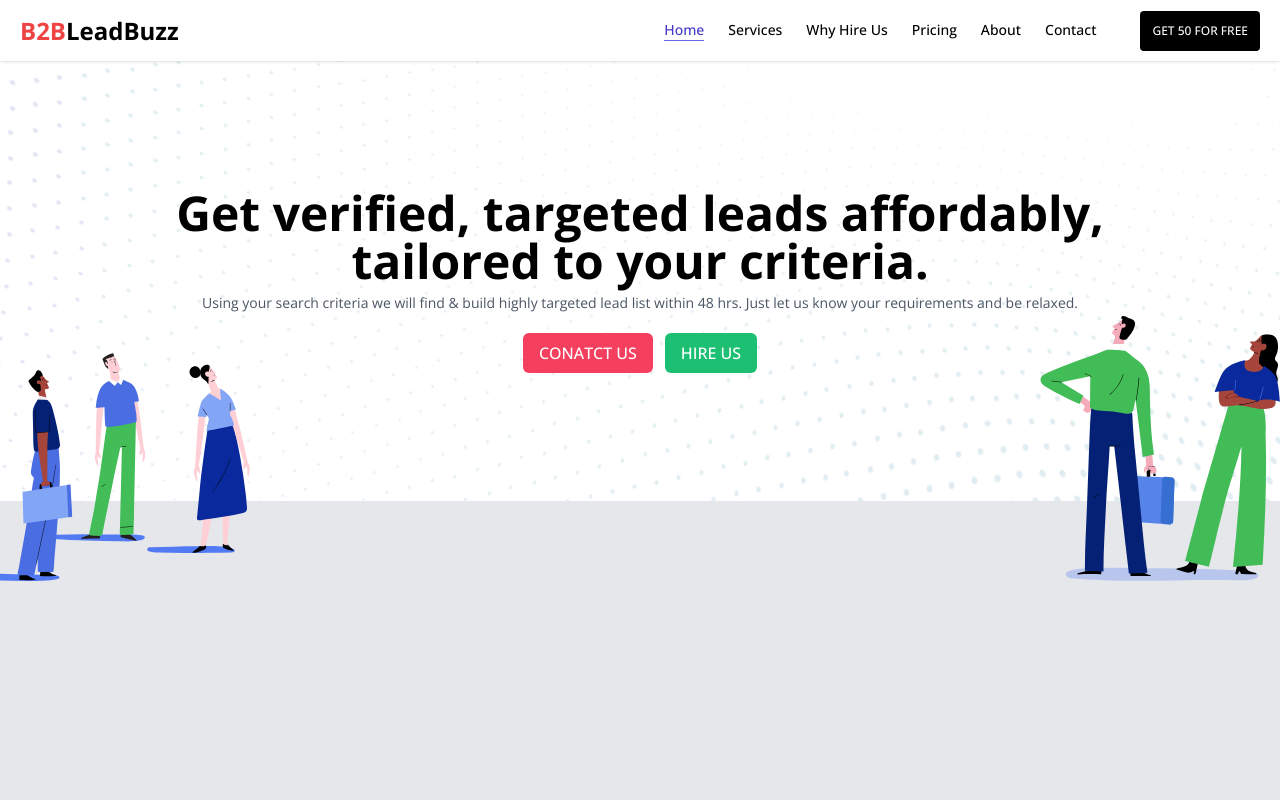
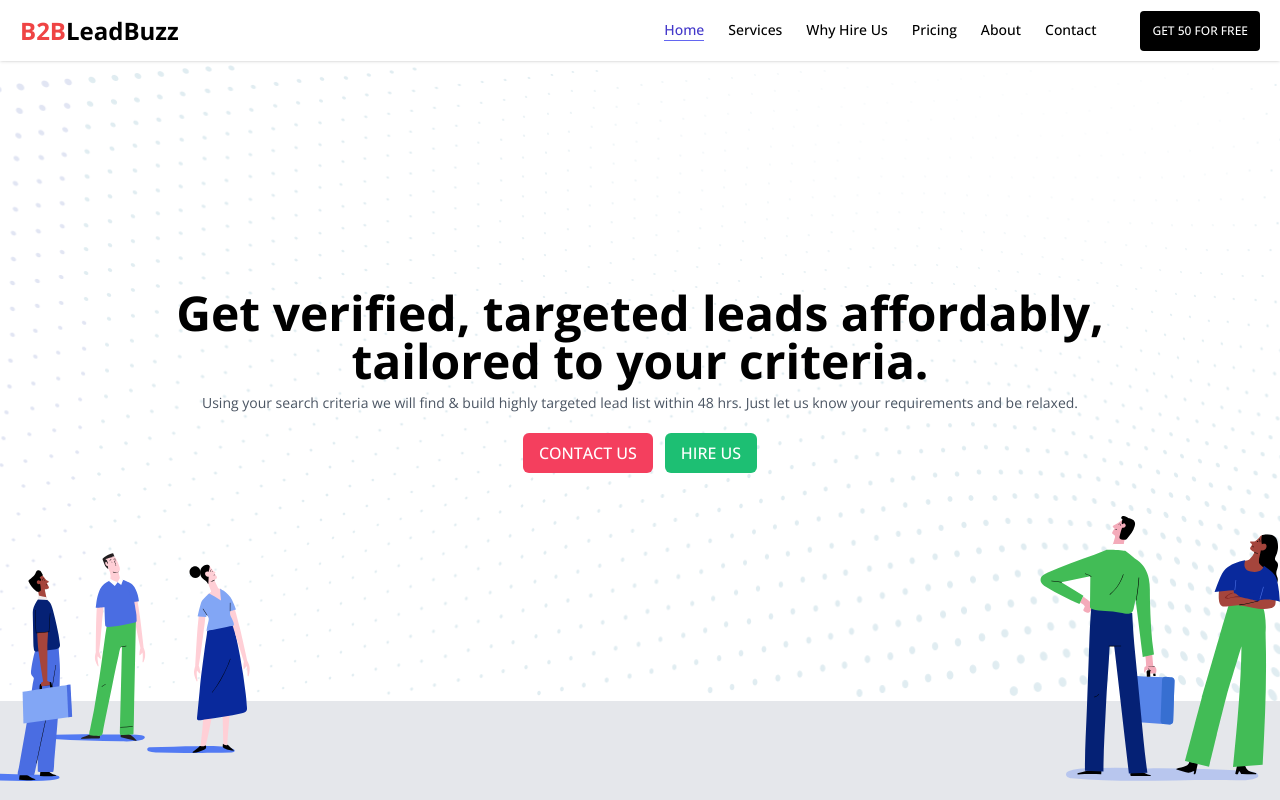
Before and after one commit to MdShobujDev/b2b-LeadBuzz, a Next.js app: page / in a window 1280 px wide. Shown: the top 800 px of the page. Built offline with nearby package versions, Linux system fonts and the light colour scheme; what @ant-design/nextjs-registry would draw is missing.

Commit message:
added responsive feat at hero section

```diff
--- a/src/components/Footer.tsx
+++ b/src/components/Footer.tsx
@@ -82,7 +82,7 @@ function Footer() {
               </li>
               <li className="flex items-center gap-1">
                 <FaEnvelope />
-                info@dreamleadagency.com
+                info@b2bleadbuzz.com
               </li>
               <li className="flex gap-1">
                 <FaLocationDot />
--- a/src/components/Header.tsx
+++ b/src/components/Header.tsx
@@ -24,7 +24,7 @@ function Header() {
 
   return (
     <>
-      <div className="shadow sticky top-0 bg-white  z-50">
+      <div className="shadow sticky top-0 bg-white/70  z-50 backdrop-blur">
         {/* big screen nav bar  */}
         <nav className=" max-w-7xl mx-auto px-5  flex items-center justify-between gap-4 min-[950px]:py-0 py-3">
           <div>
@@ -38,7 +38,7 @@ function Header() {
                 <Link
                   href={item.link}
                   key={item.id}
-                  className={`group hover:text-indigo-700 px-3 hover:bg-indigo-50 py-5 transition-all duration-300 text-sm font-medium ${
+                  className={`group hover:text-indigo-700 px-3  py-5 transition-all duration-300 text-sm font-medium ${
                     pathname === item.link ? "text-indigo-700" : ""
                   }`}
                 >
@@ -65,9 +65,9 @@ function Header() {
         </nav>
       </div>
       {/* // small screen nav bar */}
-      <div className="min-[950px]:hidden block relative">
+      <div className="min-[950px]:hidden block relative z-50">
         <div
-          className={`flex flex-col gap-5 bg-gray-100 fixed pt-4  top-14 shadow ${
+          className={`flex flex-col gap-5 bg-gray-100/80 fixed pt-4 backdrop-blur top-14 shadow ${
             isToggole ? "left-0 right-0" : "-left-96"
           } transition-all duration-500 ease-out`}
         >
--- a/src/components/HomePage/HeroSection.tsx
+++ b/src/components/HomePage/HeroSection.tsx
@@ -7,11 +7,12 @@ import Link from "next/link";
 const HeroSection = () => {
   return (
     <section
-      className=" max-w-7xl mx-auto px-5 text-center py-32 bg-center bg-no-repeat relative"
+      className=" max-w-7xl mx-auto px-5 flex items-center justify-center text-center h-[80vh] bg-center bg-no-repeat bg-cover relative"
       style={{
         backgroundImage: `url(${BackgroundImage.src})`,
       }}
     >
+      <div>
         <h1 className="text-5xl font-bold">
           Get verified, targeted leads affordably, <br />
           tailored to your criteria.
@@ -25,7 +26,7 @@ const HeroSection = () => {
             href="/"
             className=" bg-rose-500 text-white px-4 py-2 rounded-md font-medium cursor-pointer hover:bg-rose-600 transition-all"
           >
-          CONATCT US
+            CONTACT US
           </Link>
           <Link
             href="/"
@@ -34,12 +35,26 @@ const HeroSection = () => {
             HIRE US
           </Link>
         </div>
-
-      <div className=" absolute left-0 -bottom-20">
-        <Image src={Banner_left} width={250} alt="Banner_left" />
       </div>
-      <div className=" absolute  right-0 -bottom-20">
-        <Image src={Banner_right} width={240} alt="Banner_right" />
+      <div className=" absolute left-0 -bottom-20 min-[450px]:block hidden">
+        <Image
+          src={Banner_left}
+          width={250}
+          className="lg:w-[250px] sm:w-[220px] w-[180px]"
+          alt="Banner_left"
+        />
+      </div>
+      <div
+        className="
+      sm:block hidden
+      absolute  right-0 -bottom-20"
+      >
+        <Image
+          src={Banner_right}
+          width={240}
+          className="lg:w-[240px] w-[200px]"
+          alt="Banner_right"
+        />
       </div>
     </section>
   );
```
Lines whose indentation alone changed are shown as unchanged.
